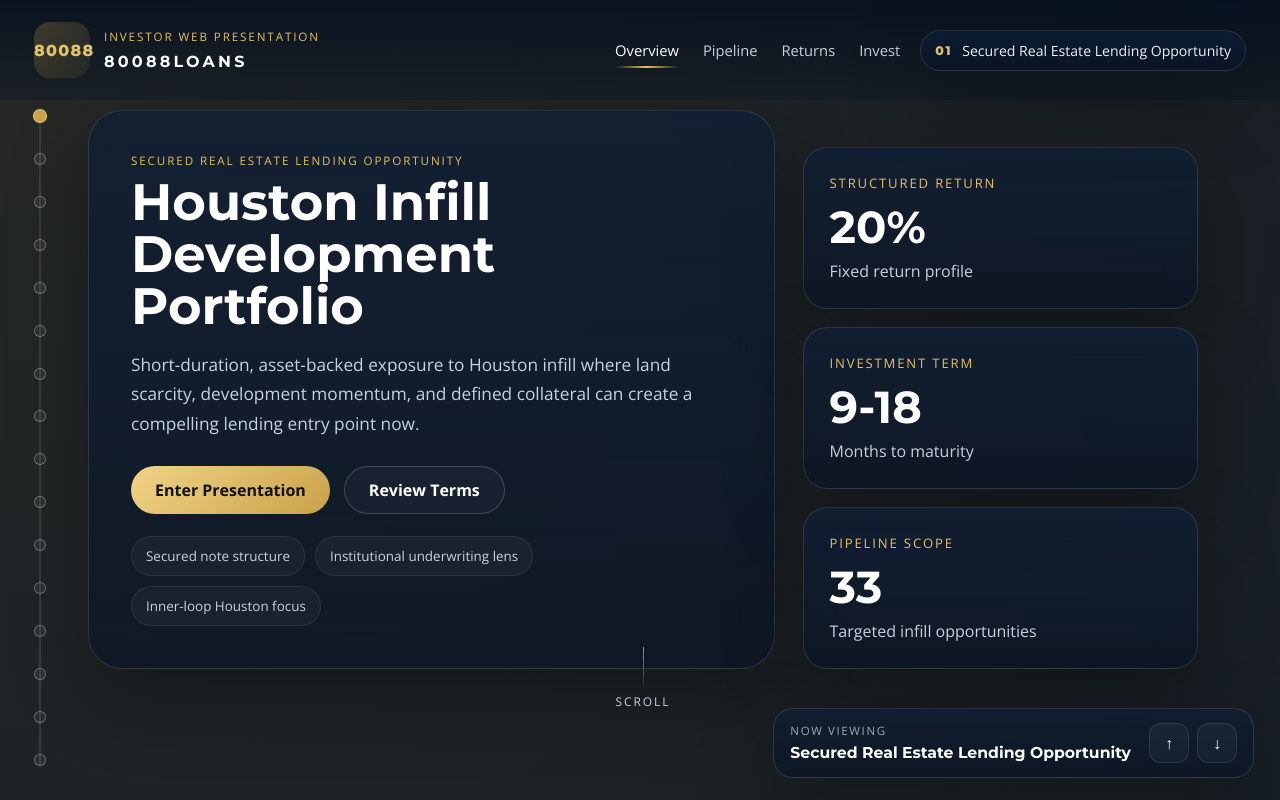
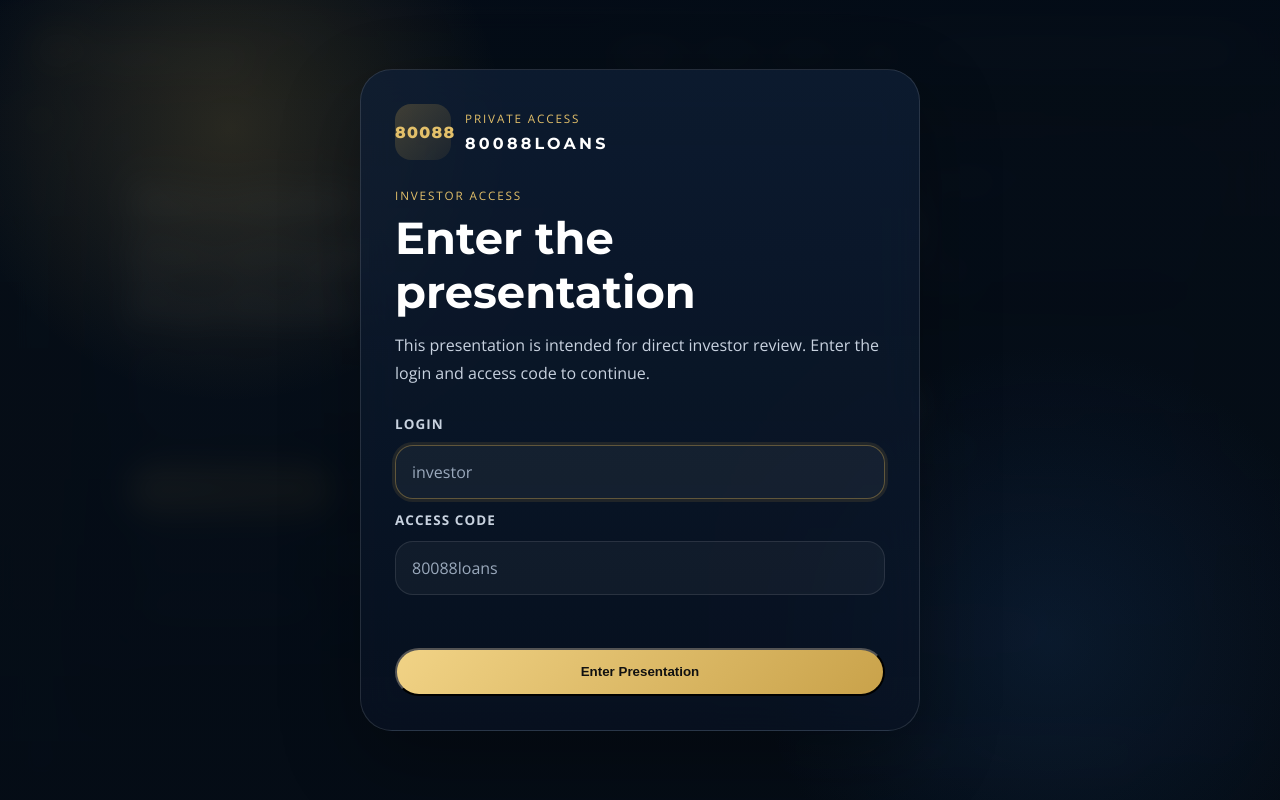
Before and after one commit to villalbajuan-maker/80088LOANS, a plain HTML site: page index.html in a window 1280 px wide. Shown: the top 800 px of the page. Drawn offline with nearby package versions, Linux system fonts and the light colour scheme; grey boxes are pictures that could not be loaded.

Commit message:
Add investor access gate to presentation

```diff
--- a/app.js
+++ b/app.js
@@ -1,4 +1,9 @@
 const sections = [...document.querySelectorAll(".panel")];
+const accessGate = document.getElementById("access-gate");
+const accessGateForm = document.getElementById("access-gate-form");
+const accessLogin = document.getElementById("access-login");
+const accessCode = document.getElementById("access-code");
+const accessGateError = document.getElementById("access-gate-error");
 const dotsWrap = document.getElementById("rail-dots");
 const progress = document.querySelector(".rail-progress");
 const tabs = [...document.querySelectorAll(".tab-button")];
@@ -22,6 +27,30 @@ const companionThread = document.getElementById("companion-thread");
 const suggestionButtons = [...document.querySelectorAll(".suggestion-chip")];
 let currentSectionIndex = 0;
 let companionPending = false;
+const ACCESS_LOGIN = "investor";
+const ACCESS_CODE = "80088loans";
+const ACCESS_STORAGE_KEY = "80088loans-investor-access";
+
+function unlockPresentation() {
+  accessGate?.classList.add("is-hidden");
+  accessGate?.setAttribute("aria-hidden", "true");
+  document.body.classList.remove("access-locked");
+  sessionStorage.setItem(ACCESS_STORAGE_KEY, "granted");
+}
+
+function initAccessGate() {
+  const hasAccess = sessionStorage.getItem(ACCESS_STORAGE_KEY) === "granted";
+
+  if (hasAccess) {
+    unlockPresentation();
+    return;
+  }
+
+  accessGate?.classList.remove("is-hidden");
+  accessGate?.setAttribute("aria-hidden", "false");
+  document.body.classList.add("access-locked");
+  accessLogin?.focus();
+}
 
 function formatLabel(section) {
   return section.querySelector(".eyebrow")?.textContent?.trim() || section.id;
@@ -169,6 +198,32 @@ if (sections[0]) {
   setActiveSection(0);
 }
 
+accessGateForm?.addEventListener("submit", (event) => {
+  event.preventDefault();
+
+  const loginValue = accessLogin?.value.trim().toLowerCase() || "";
+  const codeValue = accessCode?.value.trim() || "";
+
+  if (loginValue === ACCESS_LOGIN && codeValue === ACCESS_CODE) {
+    if (accessGateError) {
+      accessGateError.textContent = "";
+    }
+    unlockPresentation();
+    return;
+  }
+
+  if (accessGateError) {
+    accessGateError.textContent = "The login or access code is incorrect.";
+  }
+
+  if (accessCode) {
+    accessCode.value = "";
+    accessCode.focus();
+  }
+});
+
+initAccessGate();
+
 function setCompanionOpen(isOpen) {
   if (!companionPanel || !companionOrb) return;
   companionPanel.classList.toggle("open", isOpen);
--- a/index.html
+++ b/index.html
@@ -37,7 +37,50 @@
     />
     <link rel="stylesheet" href="./styles.css" />
   </head>
-  <body>
+  <body class="access-locked">
+    <div class="access-gate" id="access-gate" aria-hidden="false">
+      <div class="access-gate-bg"></div>
+      <div class="access-gate-card glass">
+        <div class="access-gate-brand">
+          <span class="brand-mark">80088</span>
+          <div>
+            <p class="eyebrow">Private Access</p>
+            <h1 class="brand-name">80088LOANS</h1>
+          </div>
+        </div>
+        <div class="access-gate-copy">
+          <p class="eyebrow">Investor Access</p>
+          <h2>Enter the presentation</h2>
+          <p>
+            This presentation is intended for direct investor review. Enter the
+            login and access code to continue.
+          </p>
+        </div>
+        <form class="access-gate-form" id="access-gate-form">
+          <label for="access-login">Login</label>
+          <input
+            id="access-login"
+            name="login"
+            type="text"
+            autocomplete="username"
+            placeholder="investor"
+            required
+          />
+          <label for="access-code">Access Code</label>
+          <input
+            id="access-code"
+            name="code"
+            type="password"
+            autocomplete="current-password"
+            placeholder="80088loans"
+            required
+          />
+          <p class="access-gate-error" id="access-gate-error" aria-live="polite"></p>
+          <button class="button button-gold access-gate-submit" type="submit">Enter Presentation</button>
+        </form>
+      </div>
+    </div>
+
     <div class="site-shell">
       <header class="topbar">
         <div class="brand-lockup">
--- a/styles.css
+++ b/styles.css
@@ -43,6 +43,10 @@ body {
   padding-bottom: env(safe-area-inset-bottom, 0);
 }
 
+body.access-locked {
+  overflow: hidden;
+}
+
 .sr-only {
   position: absolute;
   width: 1px;
@@ -79,6 +83,108 @@ button,
 
 .site-shell {
   position: relative;
+}
+
+.access-gate {
+  position: fixed;
+  inset: 0;
+  z-index: 90;
+  display: grid;
+  place-items: center;
+  padding: 24px;
+  background: rgba(3, 10, 20, 0.42);
+  backdrop-filter: blur(16px);
+  transition: opacity 280ms var(--ease-premium), visibility 280ms var(--ease-premium);
+}
+
+.access-gate.is-hidden {
+  opacity: 0;
+  visibility: hidden;
+  pointer-events: none;
+}
+
+.access-gate-bg {
+  position: absolute;
+  inset: 0;
+  background:
+    radial-gradient(circle at 18% 16%, rgba(201, 162, 74, 0.18), transparent 22%),
+    radial-gradient(circle at 82% 80%, rgba(32, 72, 124, 0.22), transparent 24%),
+    linear-gradient(180deg, rgba(4, 12, 22, 0.84), rgba(4, 12, 22, 0.92));
+}
+
+.access-gate-card {
+  position: relative;
+  z-index: 1;
+  width: min(560px, 100%);
+  padding: 34px;
+  border-radius: 32px;
+  box-shadow: 0 36px 100px rgba(0, 0, 0, 0.42);
+}
+
+.access-gate-brand {
+  display: flex;
+  align-items: center;
+  gap: 14px;
+  margin-bottom: 28px;
+}
+
+.access-gate-copy h2 {
+  margin: 0 0 12px;
+  font-size: clamp(2rem, 4vw, 2.8rem);
+}
+
+.access-gate-copy p:last-child {
+  margin: 0;
+  color: var(--gray-200);
+  line-height: 1.75;
+}
+
+.access-gate-form {
+  display: grid;
+  gap: 12px;
+  margin-top: 28px;
+}
+
+.access-gate-form label {
+  color: var(--gray-200);
+  font-size: 0.84rem;
+  font-weight: 700;
+  letter-spacing: 0.08em;
+  text-transform: uppercase;
+}
+
+.access-gate-form input {
+  width: 100%;
+  border-radius: 18px;
+  border: 1px solid rgba(255, 255, 255, 0.1);
+  background: rgba(255, 255, 255, 0.04);
+  color: var(--white);
+  padding: 15px 16px;
+  font: inherit;
+  transition: border-color 180ms ease, box-shadow 180ms ease, background 180ms ease;
+}
+
+.access-gate-form input:focus {
+  outline: none;
+  border-color: rgba(201, 162, 74, 0.42);
+  box-shadow: 0 0 0 3px rgba(201, 162, 74, 0.12);
+  background: rgba(255, 255, 255, 0.05);
+}
+
+.access-gate-form input::placeholder {
+  color: var(--gray-300);
+}
+
+.access-gate-error {
+  min-height: 1.4em;
+  margin: 2px 0 0;
+  color: #f0b6b6;
+  font-size: 0.92rem;
+}
+
+.access-gate-submit {
+  width: 100%;
+  margin-top: 6px;
 }
 
 .topbar {
@@ -1898,6 +2004,10 @@ h3 {
     bottom: 16px;
   }
 
+  .access-gate-card {
+    padding: 26px;
+  }
+
   .companion {
     right: 14px;
     left: 14px;
@@ -2091,4 +2201,8 @@ h3 {
     width: 64px;
     height: 64px;
   }
-}
+
+  .access-gate {
+    padding: 16px;
+  }
+}
```
